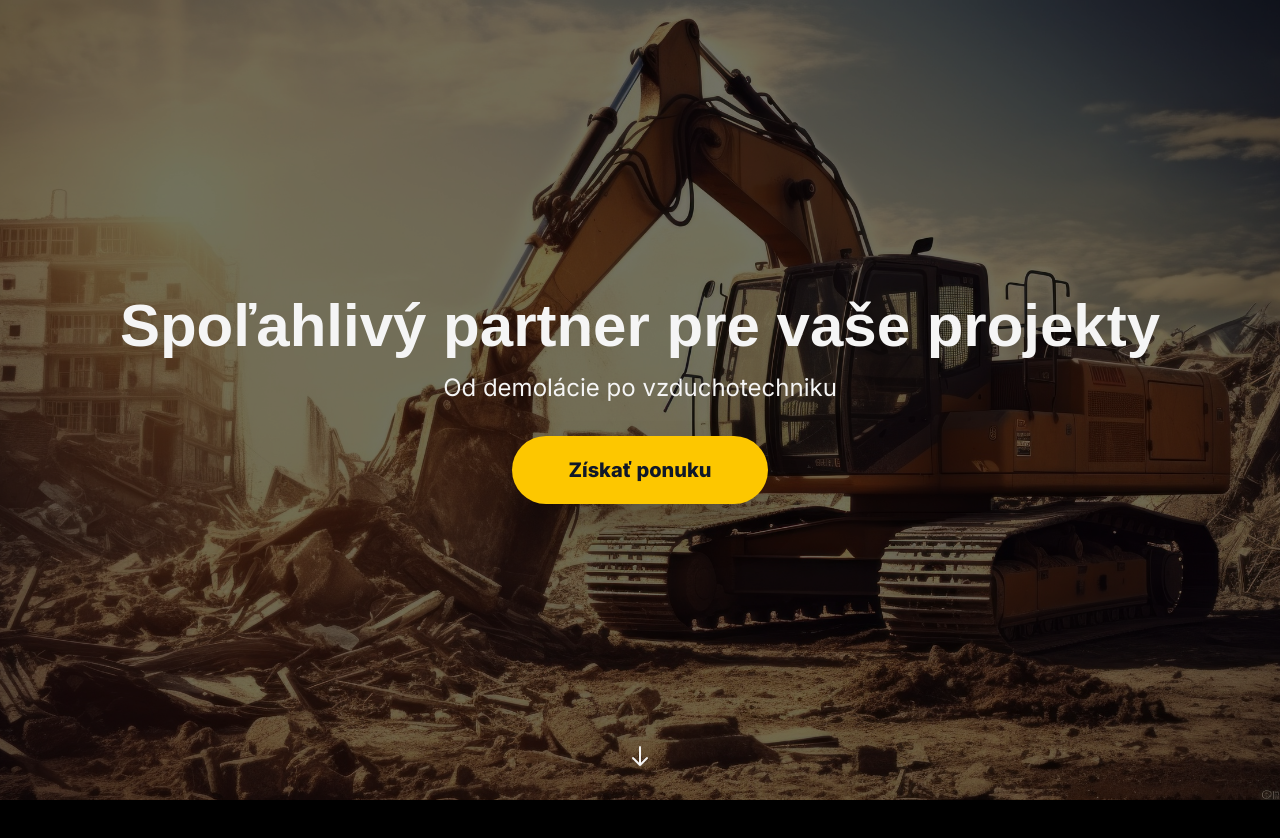
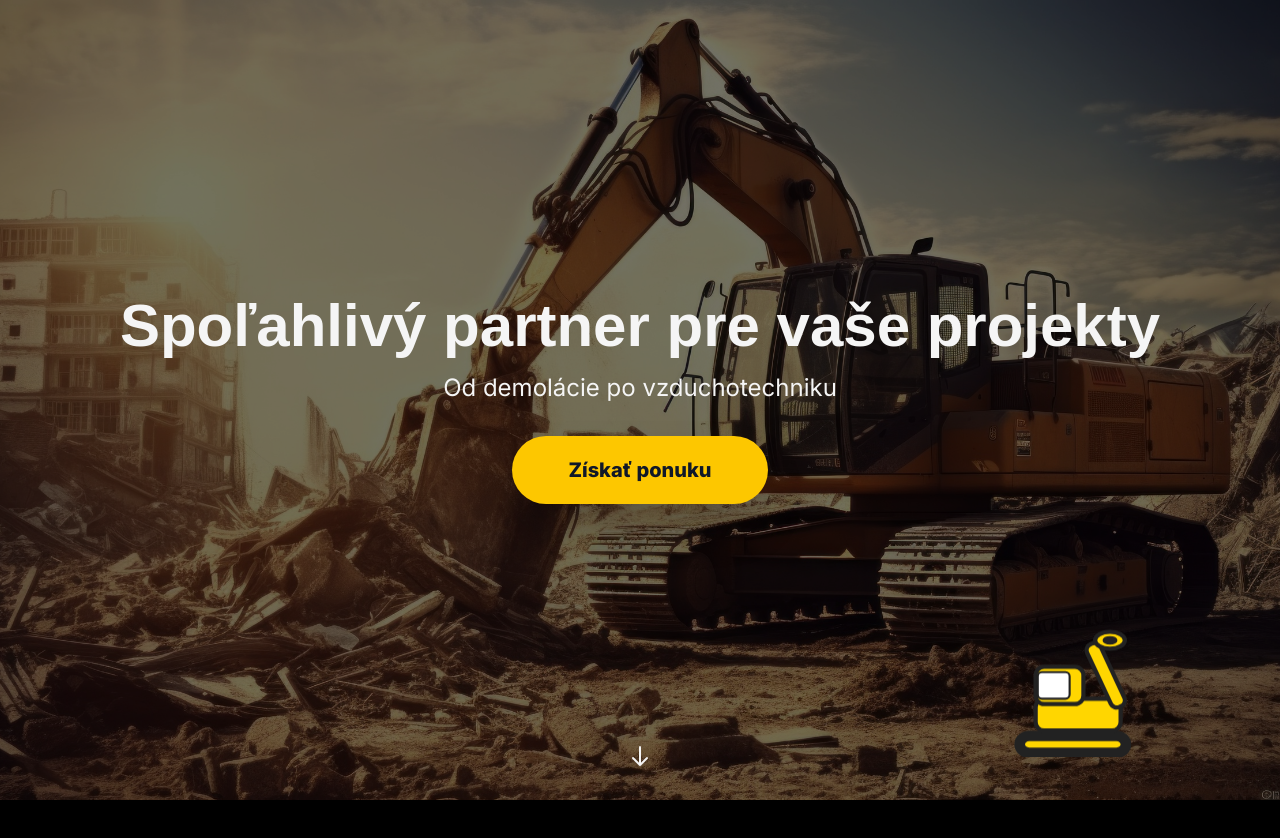
Before and after one commit to VeveCambor/build-company, a Next.js app: page / in a window 1280 px wide. Shown: the top 838 px of the page. Built offline with nearby package versions, Linux system fonts and the light colour scheme.

Commit message:
adding crane animation and SVG element to Services component

```diff
--- a/src/app/components/Services.tsx
+++ b/src/app/components/Services.tsx
@@ -50,6 +50,27 @@
                 </motion.div>
               ))}
             </div>
+            <div className="pointer-events-none select-none fixed right-0 bottom-8 w-[220px] md:w-[340px] z-10">
+              <svg
+                viewBox="0 0 320 140"
+                fill="none"
+                xmlns="http://www.w3.org/2000/svg"
+                className="w-full h-auto animate-crane"
+              >
+                {/* Pás */}
+                <rect x="75" y="120" width="100" height="16" rx="9" fill="#FFD600" stroke="#222" strokeWidth="10" />
+                {/* Karoserie */}
+                <rect x="90" y="85" width="80" height="30" rx="8" fill="#FFD600" stroke="#222" strokeWidth="4" />
+                {/* Kabina */}
+                <rect x="90" y="55" width="45" height="35" rx="8" fill="#FFD600" stroke="#222" strokeWidth="4" />
+                <rect x="92" y="60" width="30" height="25" rx="4" fill="#fff" stroke="#222" strokeWidth="2" />
+                {/* Rameno */}
+                <rect x="150" y="20" width="14" height="65" rx="6" fill="#FFD600" stroke="#222" strokeWidth="4" transform="rotate(-25 180 60)" />
+                {/* Lžíce */}
+                <ellipse cx="160" cy="30" rx="14" ry="8" fill="#FFD600" stroke="#222" strokeWidth="4" />
+                <ellipse cx="160" cy="30" rx="7" ry="4" fill="#222" />
+              </svg>
+            </div>
             <div className="mb-20 md:mb-24">
               <ReferenceCarousel />
             </div>
--- a/src/app/globals.css
+++ b/src/app/globals.css
@@ -139,3 +139,12 @@
 .scroll-indicator {
   animation: scroll-indicator 1.2s infinite;
 }
+
+@keyframes crane-bounce {
+  0%, 100% { transform: translateY(0); }
+  50% { transform: translateY(-12px); }
+}
+
+.animate-crane {
+  animation: crane-bounce 2.5s ease-in-out infinite;
+}
```
